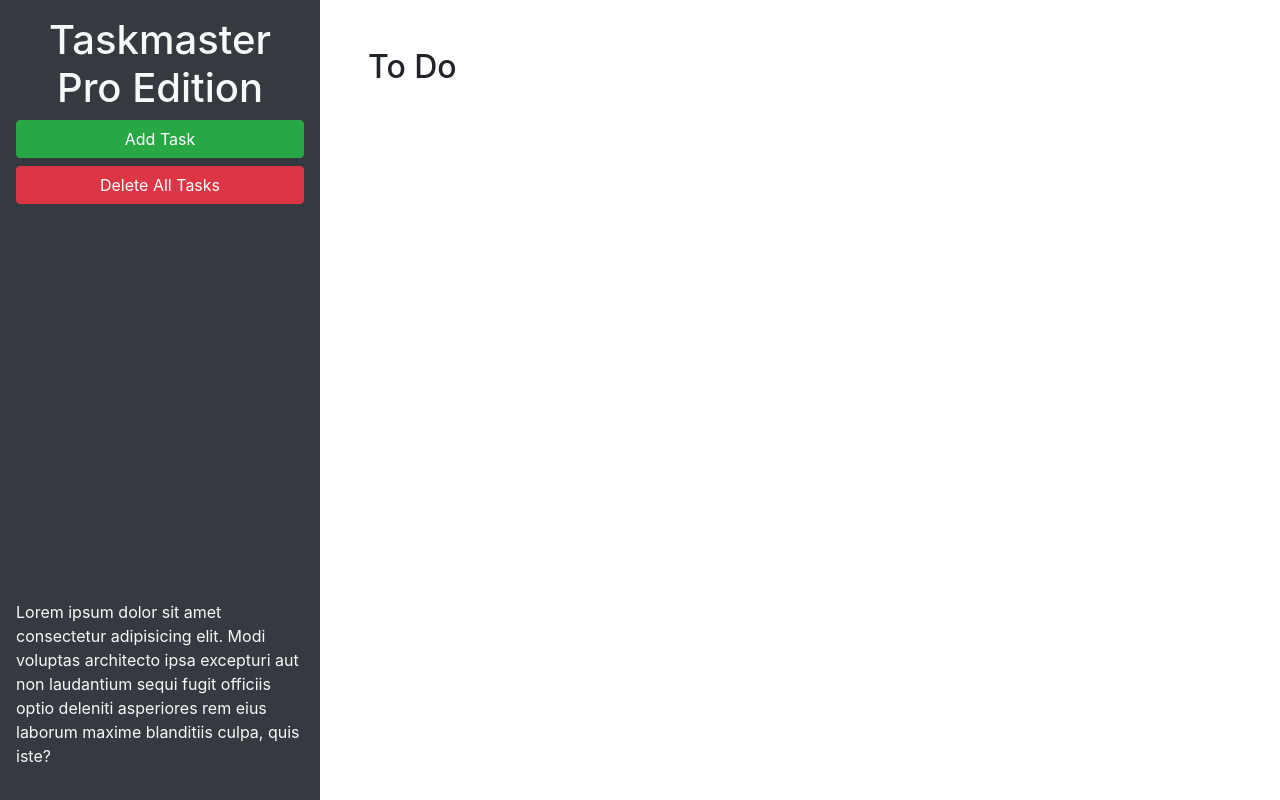
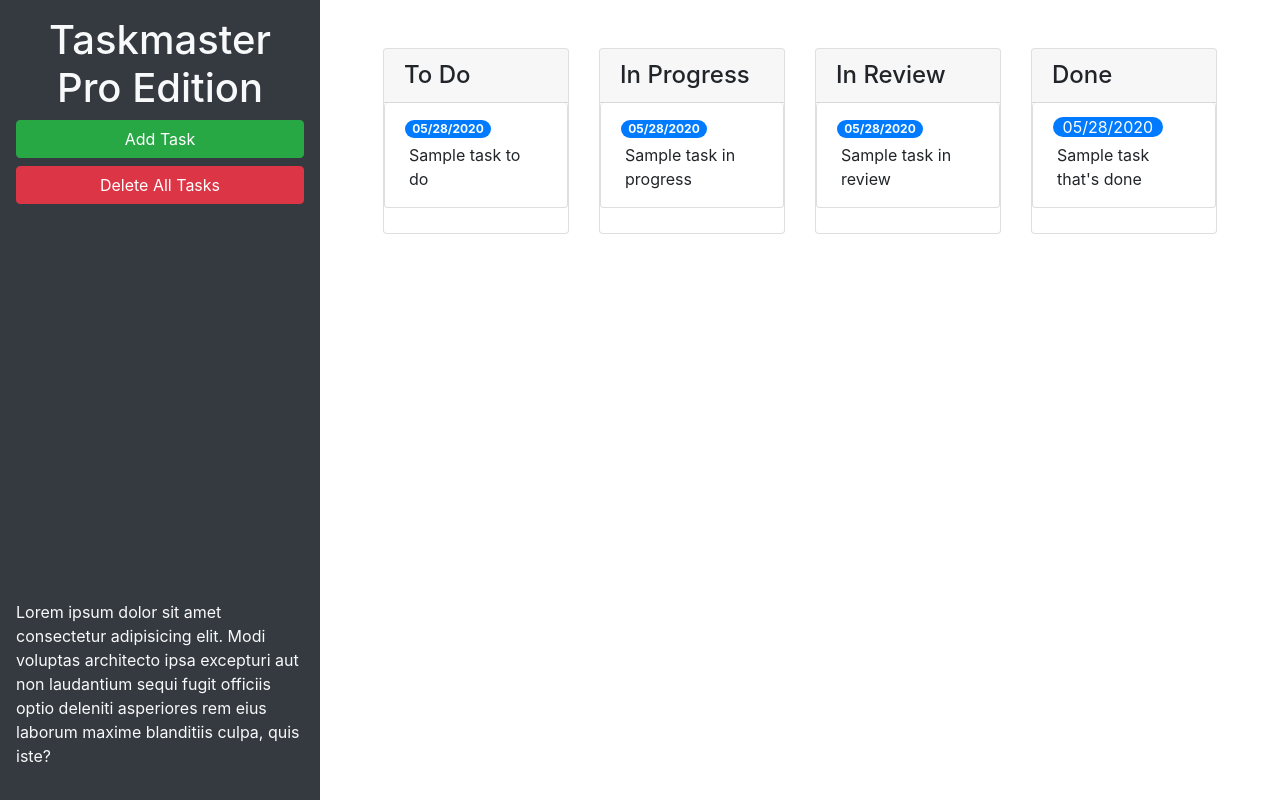
Before and after one commit to xiov91/taskmaster, a plain HTML site: page index.html in a window 1280 px wide. Drawn offline with nearby package versions, Linux system fonts and the light colour scheme.

Commit message:
bootstrap cards and modal

```diff
--- a/index.html
+++ b/index.html
@@ -24,10 +24,68 @@
       </p>
     </header>
     <main class="col-12 col-lg-9">
-      <div class="m-5">
-        <h2>To Do</h2>
-        <ul id="list-toDo" class="list-group"> </ul>
-      </div>
+      <div class="m-5 row justify-content-around">
+        <!-- todo start -->
+        <div class="col-12 col-md-6 col-xl-3 mb-3">
+          <div class="card">
+            <h4 class="card-header">
+              To Do
+            </h4>
+            <ul id="list-toDo" class="list-group">
+              <li class="list-group-item">
+                <span class="badge badge-primary badge-pill">05/28/2020</span>
+                <P class="m-1">Sample task to do</P>
+              </li>
+            </ul>
+          </div>
+        </div>
+          <!-- todo end -->
+          <!-- in progress start -->
+          <div class="col-12 col-md-6 col-xl-3 mb-3">
+            <div class="card">
+              <h4 class="card-header">
+                In Progress
+              </h4>
+            <ul id="list-inProgress" class="list-group">
+              <li class="list-group-item">
+                <span class="badge badge-primary badge-pill">05/28/2020</span>
+                <p class="m-1">Sample task in progress</p>
+              </li>
+            </ul>
+          </div>
+        </div>
+          <!-- in progress end -->
+          <!-- in review start -->
+          <div class="col-12 col-md-6 col-xl-3 mb-3">
+            <div class="card">
+              <h4 class="card-header">
+                In Review
+              </h4>
+            <ul id="list-inReview" class="list-group">
+              <li class="list-group-item">
+                <span class="badge badge-primary badge-pill">05/28/2020</span>
+                <p class="m-1">Sample task in review</p>
+              </li>
+            </ul>
+          </div>
+        </div>
+          <!-- in review end -->
+          <!-- done start -->
+          <div class="col-12 col-md-6 col-xl-3 mb-3">
+            <div class="card">
+              <h4 class="card-header">
+                Done
+              </h4>
+            <ul id="list-done" class="list-group">
+              <li class="list-group-item">
+                <span class="bad badge-primary badge-pill">05/28/2020</span>
+                <p class="m-1">Sample task that's done</p>
+              </li>
+            </ul>
+          </div>
+        </div>
+          <!-- done end-->
+        </div>
     </main>
   </div>
 
@@ -46,11 +104,11 @@
           <form>
             <div class="form-group">
               <label for="modalTaskDescription">Task description</label>
-              <textarea id="modalTaskDescription" rows="3"></textarea>
+              <textarea id="modalTaskDescription" rows="3" class="form-control"></textarea>
             </div>
             <div class="form-group">
               <label for="modalDueDate">Due date</label>
-              <input type="text" id="modalDueDate" placeholder="mm/dd/yyyy" autocomplete="off" />
+              <input type="text" class="form-control" id="modalDueDate" placeholder="mm/dd/yyyy" autocomplete="off" />
             </div>
           </form>
         </div>
```
